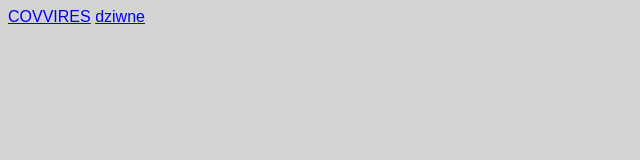
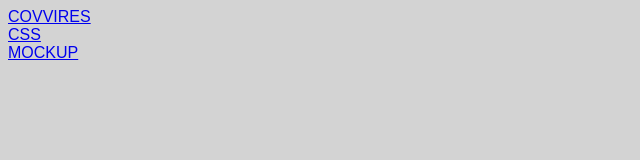
Before and after one commit to MatiM72737/strona.github.io, a plain HTML site: page index.html in a window 1280 px wide. Shown: the whole page, without its empty margins (0-640 px from the left). Drawn offline with Linux system fonts and the light colour scheme; files that its build step writes are made by us from their sources.

Commit message:
Update index.html

```diff
--- a/index.html
+++ b/index.html
@@ -6,6 +6,9 @@
   </head>
   <body>
     <a href="html/index.html">COVVIRES</a>
-    <a href="dziwne cos/index.html">dziwne</a>
+    <br>
+    <a href="css/index.html">CSS</a>
+    <br>
+    <a href="dziwne cos/index.html">MOCKUP</a>
   </body>
 </html>
```
